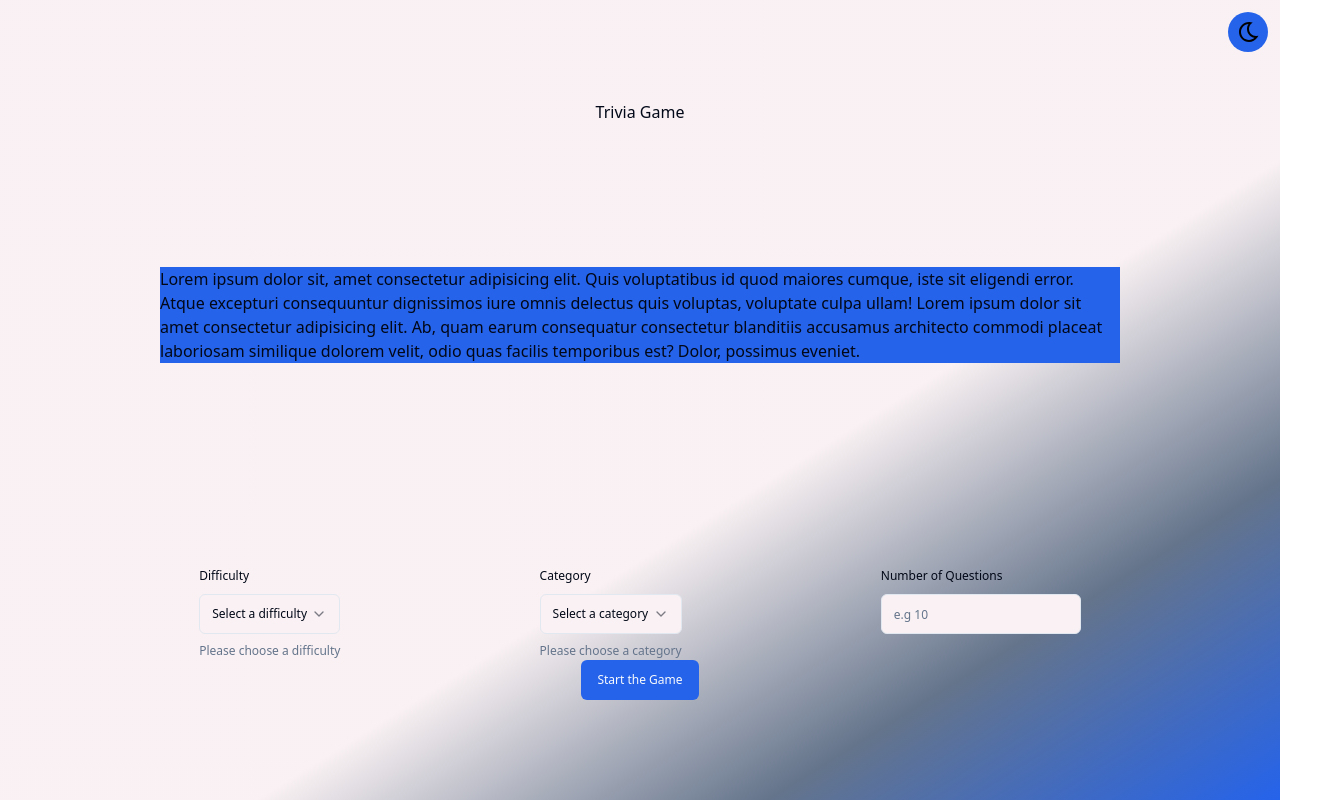
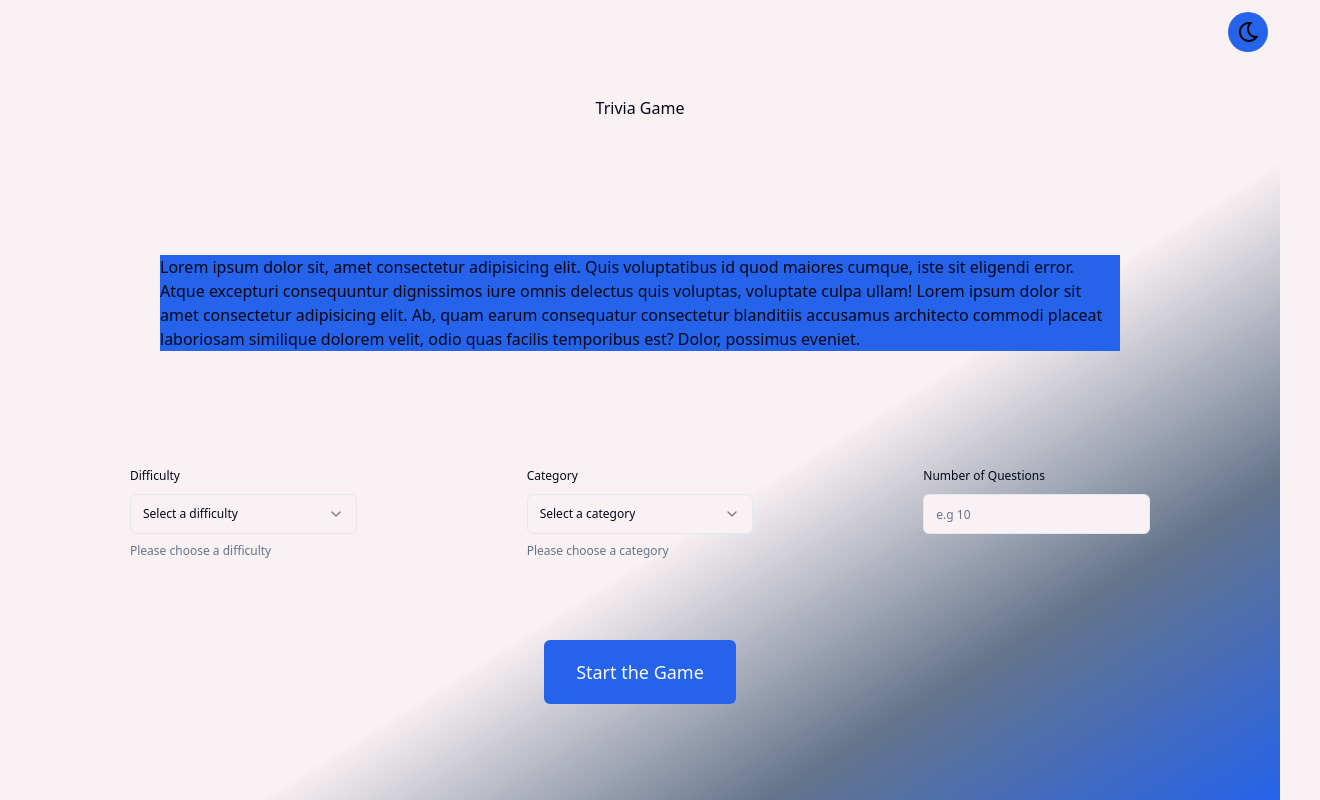
Before and after one commit to umutondersu/trivia-game, a React (Vite) app: page / in a window 1280 px wide. Shown: the whole page, 1320 px wide, since content can reach past the window. Built offline with nearby package versions, Linux system fonts and the light colour scheme.

Commit message:
Quizform Styling

```diff
--- a/src/components/ui/QuizForm.tsx
+++ b/src/components/ui/QuizForm.tsx
@@ -1,7 +1,6 @@
 import { Button } from "./button";
 import { zodResolver } from "@hookform/resolvers/zod";
 import { useForm } from "react-hook-form";
-import * as z from "zod";
 import {
 	Form,
 	FormControl,
@@ -20,6 +19,7 @@ import {
 } from "./select";
 import { Input } from "./input";
 import { FormSchema, TFormValues } from "../../lib/types";
+import { cn } from "../../lib/utils";
 
 function QuizForm() {
 	const form = useForm<TFormValues>({
@@ -35,16 +35,17 @@ function QuizForm() {
 	}
 
 	return (
+		<div>
 			<Form {...form}>
 				<form
 					onSubmit={form.handleSubmit(onSubmit)}
 					className="flex flex-col">
-				<div className="flex flex-initial justify-evenly">
+					<div className="flex flex-initial justify-evenly mb-20 -mt-20 -mx-10">
 						<FormField
 							control={form.control}
 							name="difficulty"
 							render={({ field }) => (
-							<FormItem>
+								<FormItem className="basis-2/12">
 									<FormLabel>Difficulty</FormLabel>
 									<Select
 										onValueChange={field.onChange}
@@ -77,7 +78,7 @@ function QuizForm() {
 							control={form.control}
 							name="category"
 							render={({ field }) => (
-							<FormItem>
+								<FormItem className="basis-2/12">
 									<FormLabel>Category</FormLabel>
 									<Select
 										onValueChange={field.onChange}
@@ -134,7 +135,9 @@ function QuizForm() {
 											<SelectItem value="15">
 												Politics
 											</SelectItem>
-										<SelectItem value="16">Art</SelectItem>
+											<SelectItem value="16">
+												Art
+											</SelectItem>
 											<SelectItem value="17">
 												Celebrities
 											</SelectItem>
@@ -155,7 +158,8 @@ function QuizForm() {
 												Manga
 											</SelectItem>
 											<SelectItem value="23">
-											Entertainment: Cartoon & Animations
+												Entertainment: Cartoon &
+												Animations
 											</SelectItem>
 										</SelectContent>
 									</Select>
@@ -170,7 +174,7 @@ function QuizForm() {
 							control={form.control}
 							name="numberOfQuestions"
 							render={({ field }) => (
-							<FormItem>
+								<FormItem className="basis-2/12">
 									<FormLabel>Number of Questions</FormLabel>
 									<FormControl>
 										<Input
@@ -184,11 +188,12 @@ function QuizForm() {
 							)}
 						/>
 					</div>
-				<Button className="self-center" type="submit">
+					<Button className="self-center p-8 text-lg" type="submit">
 						Start the Game
 					</Button>
 				</form>
 			</Form>
+		</div>
 	);
 }
 
```
Lines whose indentation alone changed are shown as unchanged.
